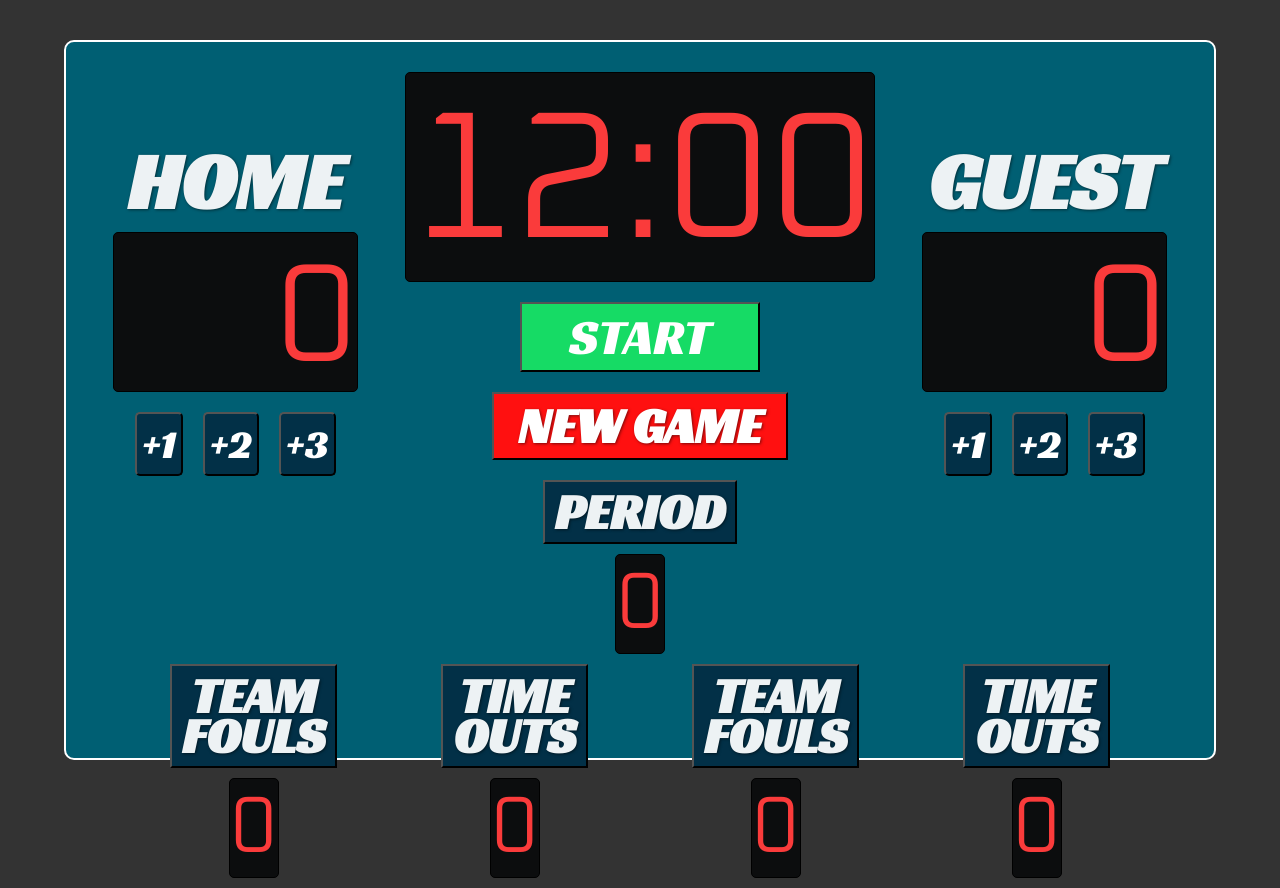
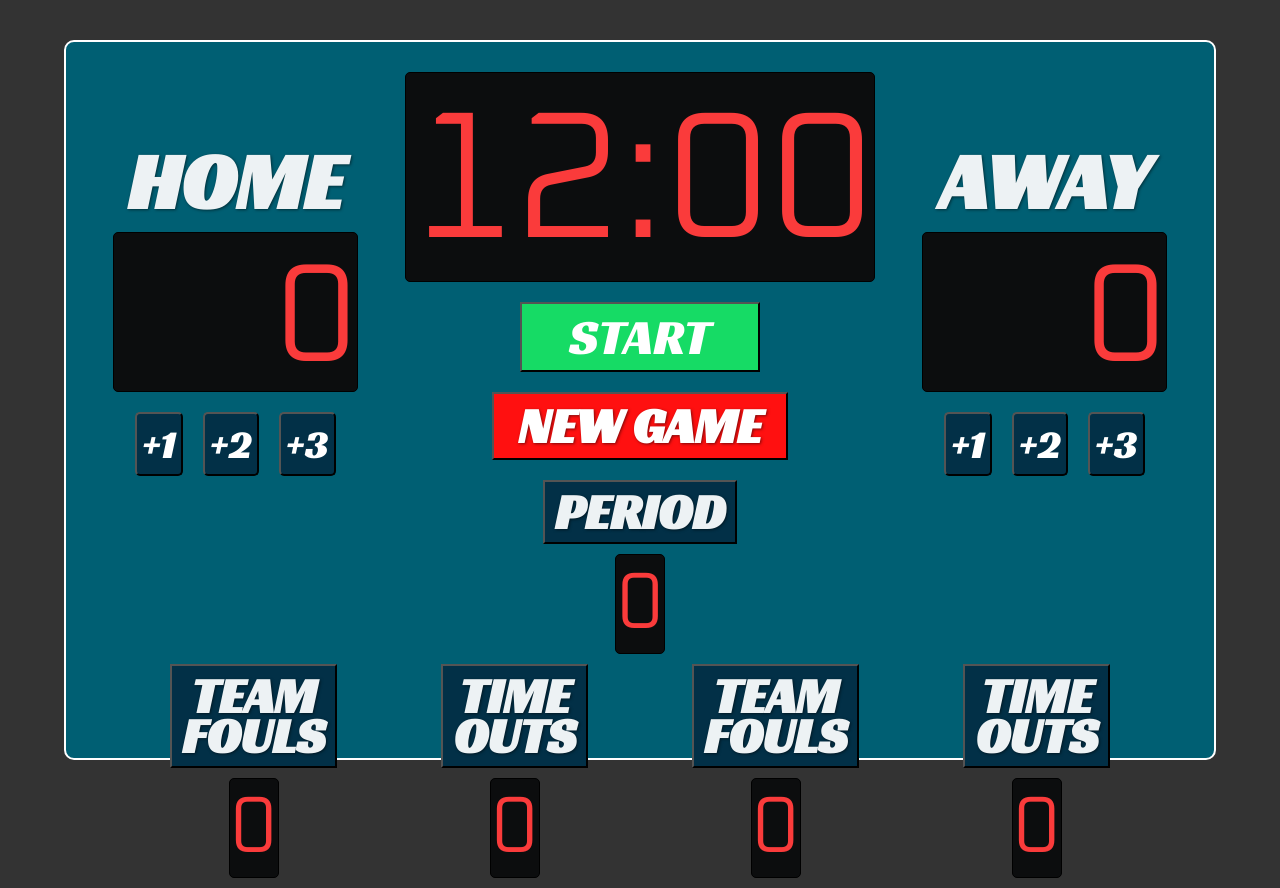
Before and after one commit to jeremeye08/basketball-scoreboard, a plain HTML site: page index.html in a window 1280 px wide. Drawn offline with Linux system fonts and the light colour scheme.

Commit message:
Change guest header label to 'AWAY'
Updated the team header in index.html from 'GUEST' to 'AWAY' for consistency or clarity in the UI.

```diff
--- a/index.html
+++ b/index.html
@@ -64,7 +64,7 @@
                 <!-- Guest Box -->
 
                 <div class="team">
-                    <h2 id="guest-header" class="headers">GUEST</h2>
+                    <h2 id="guest-header" class="headers">AWAY</h2>
                     <div class="score">
                         <h1 class="red" id="score-points-guest">0</h1>
                     </div>
```
